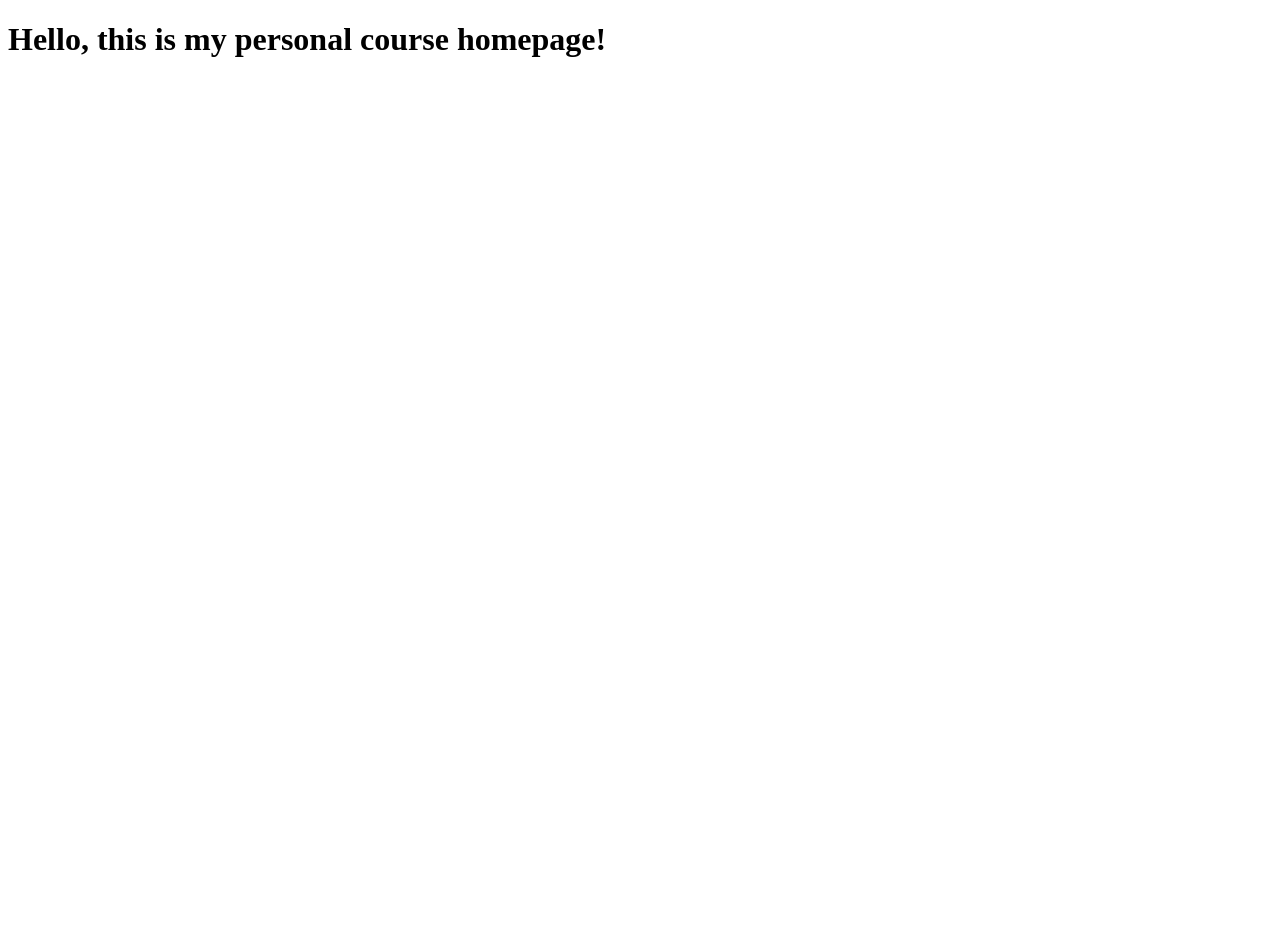
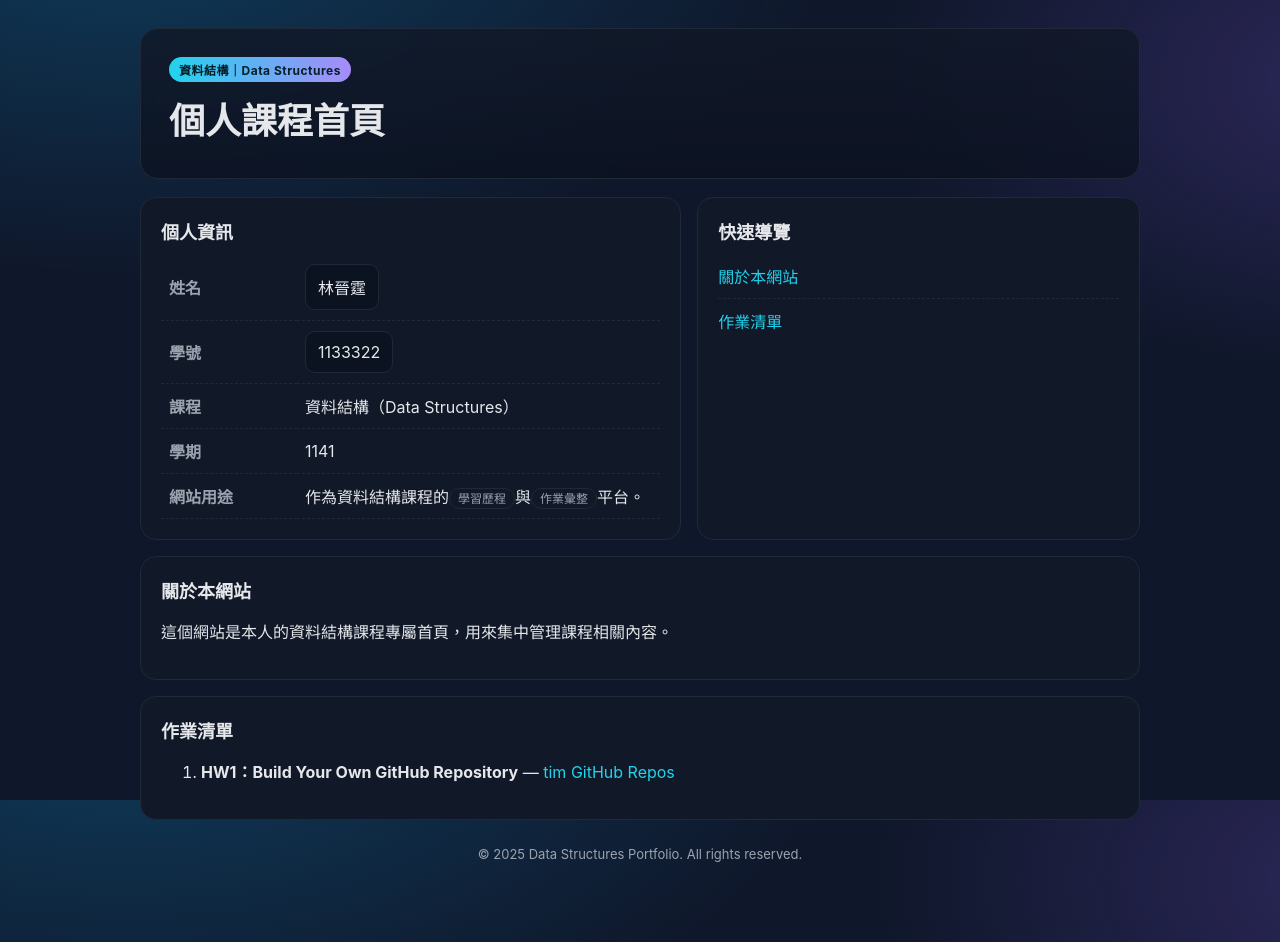
Before and after one commit to tim9910/tim9910.github.io, a plain HTML site: page index.html in a window 1280 px wide. Before the commit the page ends 800 px from the top, so only its background shows below. Drawn offline with Linux system fonts and the light colour scheme.

Commit message:
update index.html

```diff
--- a/index.html
+++ b/index.html
@@ -1,9 +1,137 @@
 <!DOCTYPE html>
-<html>
+<html lang="zh-Hant">
 <head>
-    <title>tim Homepage</title>
+  <meta charset="utf-8" />
+  <meta name="viewport" content="width=device-width, initial-scale=1" />
+  <title>資料結構課程｜個人首頁</title>
+  <meta name="description" content="資料結構課程歷程與作業彙整的個人首頁。" />
+  <style>
+    :root{
+      --bg:#0f172a;          /* slate-900 */
+      --panel:#111827CC;     /* gray-900/80 */
+      --text:#e5e7eb;        /* gray-200 */
+      --muted:#9ca3af;       /* gray-400 */
+      --accent:#22d3ee;      /* cyan-400 */
+      --accent-2:#a78bfa;    /* violet-400 */
+      --card:#111827;        /* gray-900 */
+      --border:#1f2937;      /* gray-800 */
+    }
+    html,body{height:100%;}
+    body{
+      margin:0; font-family:-apple-system,BlinkMacSystemFont,"Segoe UI",Roboto,Helvetica,Arial,"Noto Sans TC","PingFang TC","Microsoft JhengHei",sans-serif;
+      color:var(--text); background:radial-gradient(1200px 600px at 10% -10%, #0ea5e940 0%, transparent 60%),
+                         radial-gradient(900px 500px at 110% 10%, #8b5cf640 0%, transparent 60%),
+                         var(--bg);
+    }
+    .container{max-width:1000px; margin:0 auto; padding:28px 20px 80px;}
+    header{
+      border:1px solid var(--border); background:linear-gradient(180deg, var(--panel), #0b1220CC);
+      backdrop-filter: blur(8px);
+      border-radius:18px; padding:28px; position:relative; overflow:hidden;
+    }
+    .badge{display:inline-block; padding:4px 10px; border-radius:999px; font-size:12px; letter-spacing:.5px; color:#062028; background:linear-gradient(90deg,var(--accent),var(--accent-2)); font-weight:700;}
+    h1{margin:10px 0 6px; font-size: clamp(24px, 4vw, 36px);}
+    .subtitle{color:var(--muted); margin:0 0 8px; font-size:14px}
+    .grid{display:grid; grid-template-columns:1fr; gap:16px; margin-top:18px}
+    @media(min-width:820px){ .grid{grid-template-columns:1.1fr .9fr;} }
+    .card{background:var(--card); border:1px solid var(--border); border-radius:16px; padding:20px}
+    .card h2{margin:0 0 10px; font-size:18px}
+    .meta-table{width:100%; border-collapse:collapse;}
+    .meta-table th,.meta-table td{padding:10px 8px; text-align:left; border-bottom:1px dashed var(--border);}
+    .meta-table th{color:var(--muted); font-weight:600; width:120px}
+    a{color:var(--accent); text-decoration:none}
+    a:hover{text-decoration:underline}
+    .list{list-style:none; padding:0; margin:0}
+    .list li{padding:10px 0; border-bottom:1px dashed var(--border)}
+    .list li:last-child{border-bottom:none}
+    .muted{color:var(--muted)}
+    footer{margin-top:26px; color:var(--muted); font-size:13px; text-align:center}
+    .pill{display:inline-flex; gap:8px; align-items:center; font-size:12px; color:var(--muted)}
+    .pill code{background:#0b1220; border:1px solid var(--border); padding:2px 6px; border-radius:8px; color:var(--text)}
+    .kbd{border:1px solid var(--border); padding:2px 6px; border-radius:6px; background:#0b1220}
+    .btn{
+      display:inline-block; border:1px solid var(--border); background:#0b1220; padding:10px 14px; border-radius:12px; font-weight:600
+    }
+    .btn:hover{border-color:#334155}
+    .todo{background:#0b1220; border:1px solid var(--border); padding:10px 12px; border-radius:10px; display:inline-block}
+    .tag{font-size:12px; color:var(--muted); border:1px solid var(--border); padding:2px 8px; border-radius:999px}
+  </style>
 </head>
 <body>
-    <h1>Hello, this is my personal course homepage!</h1>
+  <div class="container">
+    <header>
+      <span class="badge">資料結構｜Data Structures</span>
+      <h1>個人課程首頁</h1>
+    </header>
+
+    <section class="grid" aria-label="主要內容">
+      <article class="card" aria-label="個人資訊">
+        <h2>個人資訊</h2>
+        <table class="meta-table">
+          <tr>
+            <th>姓名</th>
+            <td><span class="todo">林晉霆</span></td>
+          </tr>
+          <tr>
+            <th>學號</th>
+            <td><span class="todo">1133322</span></td>
+          </tr>
+          <tr>
+            <th>課程</th>
+            <td>資料結構（Data Structures）</td>
+          </tr>
+          <tr>
+            <th>學期</th>
+            <td><span id="term">1141</span></td>
+          </tr>
+          <tr>
+            <th>網站用途</th>
+            <td>作為資料結構課程的<span class="tag">學習歷程</span>與<span class="tag">作業彙整</span>平台。</td>
+          </tr>
+        </table>
+      </article>
+
+      <aside class="card" aria-label="快速導覽">
+        <h2>快速導覽</h2>
+        <ul class="list">
+          <li><a href="#about">關於本網站</a></li>
+          <li><a href="#homeworks">作業清單</a></li>
+        </ul>
+      </aside>
+    </section>
+
+    <section id="about" class="card" style="margin-top:16px">
+      <h2>關於本網站</h2>
+      <p>
+        這個網站是本人的資料結構課程專屬首頁，用來集中管理課程相關內容。
+      </p>
+    </section>
+
+
+    <section id="homeworks" class="card" style="margin-top:16px">
+      <h2>作業清單</h2>
+      <ol>
+        <li>
+          <strong>HW1：Build Your Own GitHub Repository</strong> —
+          <a href="https://github.com/tim9910/">tim GitHub Repos</a>
+        </li>
+
+      </ol>
+    </section>
+
+
+    <footer>
+      <div>© <span id="year"></span> Data Structures Portfolio. All rights reserved.</div>
+    </footer>
+  </div>
+
+  <script>
+    const y = new Date().getFullYear();
+    document.getElementById('year').textContent = y;
+    const today = new Date();
+    const pad = n => String(n).padStart(2,'0');
+    const stamp = `${today.getFullYear()}-${pad(today.getMonth()+1)}-${pad(today.getDate())}`;
+    document.getElementById('today').textContent = stamp;
+  </script>
 </body>
 </html>
```
